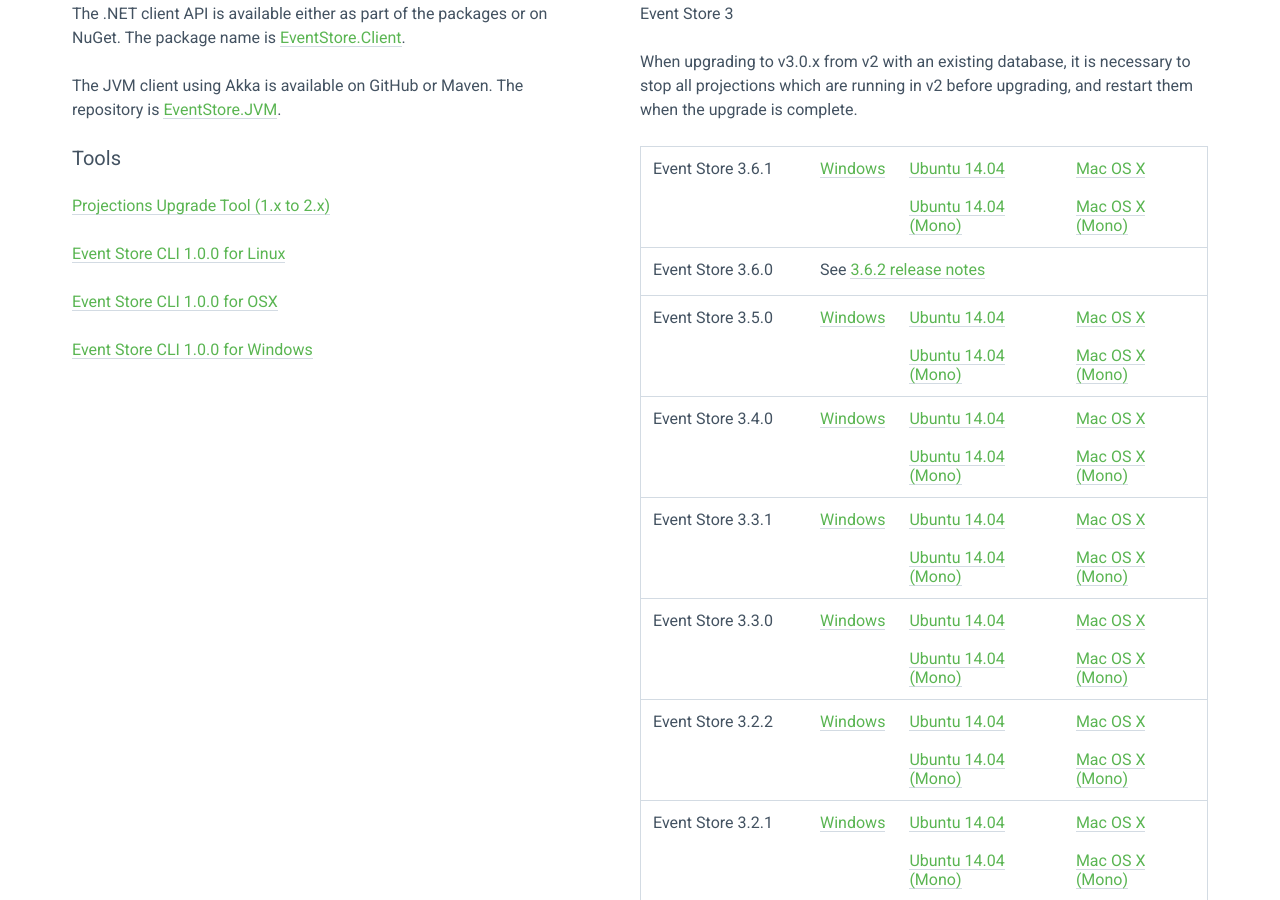
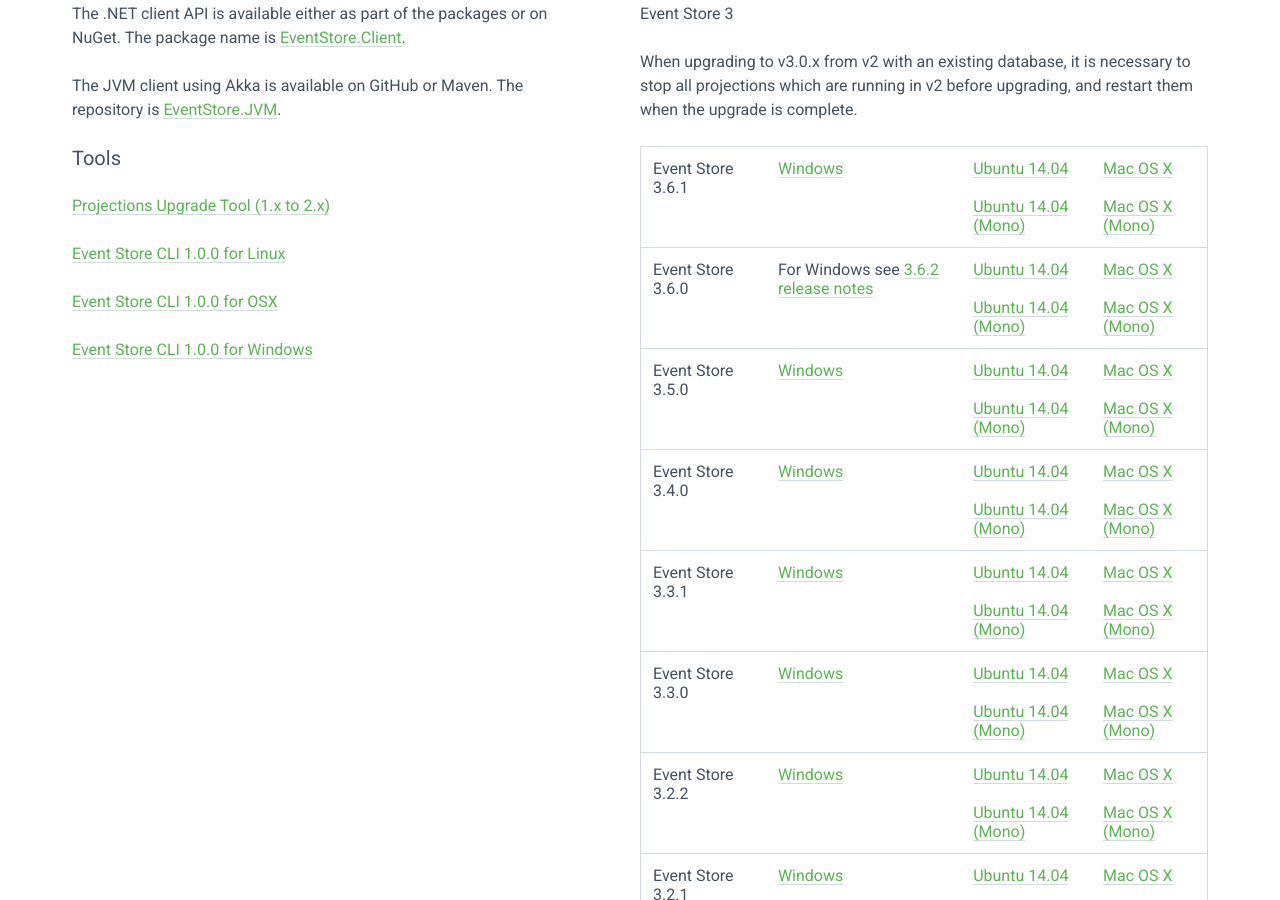
Before and after one commit to sandboxorg/geteventstore.com, a Jekyll site: the page built from downloads/index.html, in a window 1280 px wide and 900 px high, scrolled down 1098 px. Built offline with Jekyll 4.4.1, drawn with Linux system fonts in a browser that asks for light colours; nearby versions of some CDN libraries.

Commit message:
add non windows 3.6.0

```diff
--- a/downloads/index.html
+++ b/downloads/index.html
@@ -97,7 +97,11 @@ description: "Download Event Store binaries for Windows, Linux or Mac OS X."
                             </tr>
                             <tr>
                                 <td>Event Store 3.6.0</td>
-                                <td colspan="3">See <a href="https://github.com/EventStore/EventStore/releases/tag/oss-v3.6.2">3.6.2 release notes</a></td>
+                                <td>For Windows see <a href="https://github.com/EventStore/EventStore/releases/tag/oss-v3.6.2">3.6.2 release notes</a></td>
+                                <td><a href="http://download.geteventstore.com/binaries/EventStore-OSS-Ubuntu-v3.6.0.tar.gz">Ubuntu 14.04</a><br /><br />
+                                <a href="http://download.geteventstore.com/binaries/EventStore-OSS-Mono-Ubuntu-v3.6.0.tar.gz">Ubuntu 14.04 (Mono)</a></td>
+                                <td><a href="http://download.geteventstore.com/binaries/EventStore-OSS-MacOSX-v3.6.0.tar.gz">Mac OS X</a><br /><br />
+                                <a href="http://download.geteventstore.com/binaries/EventStore-OSS-Mono-MacOSX-v3.6.0.tar.gz">Mac OS X (Mono)</a></td>
                             </tr>
                             <tr>
                                 <td>Event Store 3.5.0</td>
```
Also changed, not shown: 1 other file.
